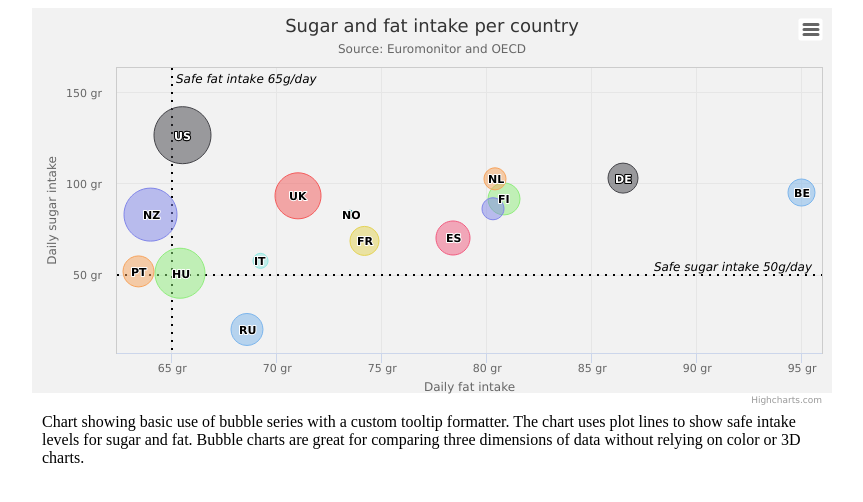
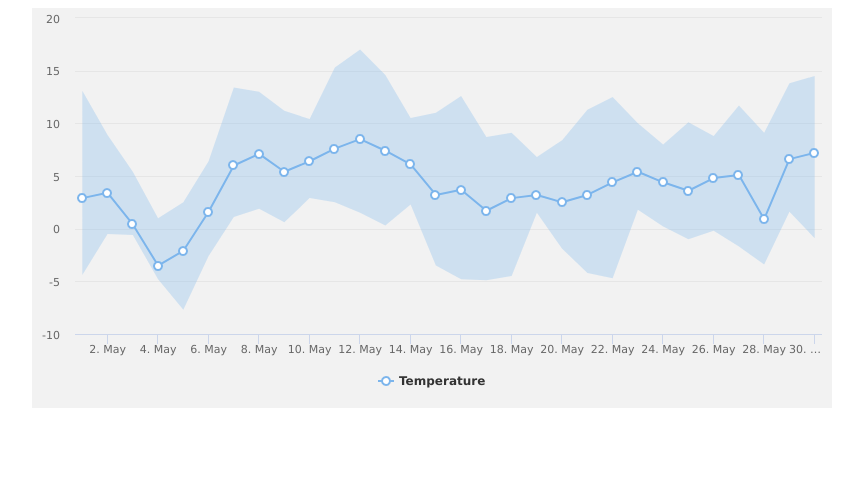
Before and after one commit to Walterchb/prueba_highcharts, a plain HTML site: page index.html in a window 1280 px wide. Shown: the whole page, without its empty margins (208-1071 px from the left). Drawn offline with nearby package versions, Linux system fonts and the light colour scheme.

Commit message:
Update index.html

```diff
--- a/index.html
+++ b/index.html
@@ -2,7 +2,7 @@
 <html lang="es">
 <head>
     <meta charset="UTF-8">
-    <title>Highcharts Bubble Chart</title>
+    <title>Highcharts Temperature Range</title>
     <script src="https://code.highcharts.com/highcharts.js"></script>
     <script src="https://code.highcharts.com/highcharts-more.js"></script>
     <script src="https://code.highcharts.com/modules/exporting.js"></script>
@@ -16,22 +16,10 @@
             margin: 0.2em auto;
         }
 
-        .highcharts-background {
-    fill: #f2f2f2 !important;
-    filter: none;
-    x: 0px;
-    y: 0px;
-    width: 800px;
-    height: 385px;
-    rx: 0px;
-    ry: 0px;
-}
         #container {
             height: 400px;
         }
-        .highcharts-tooltip h3 {
-            margin: 0.3em 0;
-        }
+
         .highcharts-data-table table {
             font-family: Verdana, sans-serif;
             border-collapse: collapse;
@@ -41,29 +29,63 @@
             width: 100%;
             max-width: 500px;
         }
+
         .highcharts-data-table caption {
             padding: 1em 0;
             font-size: 1.2em;
             color: #555;
         }
+
         .highcharts-data-table th {
             font-weight: 600;
             padding: 0.5em;
         }
+
         .highcharts-data-table td,
         .highcharts-data-table th,
         .highcharts-data-table caption {
             padding: 0.5em;
         }
+
         .highcharts-data-table thead tr,
         .highcharts-data-table tr:nth-child(even) {
             background: #f8f8f8;
         }
+
         .highcharts-data-table tr:hover {
             background: #f1f7ff;
         }
+
         .highcharts-description {
             margin: 0.3rem 10px;
+        }
+
+        .highcharts-credits {
+            display: none;
+        }
+
+        .highcharts-background {
+            fill: #f2f2f2 !important;
+        }
+
+        .highcharts-no-tooltip.highcharts-button.highcharts-contextbutton {
+            display: none;
+        }
+
+        .highcharts-no-tooltip.highcharts-button.highcharts-contextbutton.highcharts-button-normal {
+            display: none;
+        }
+
+        .highcharts-no-tooltip.highcharts-button.highcharts-contextbutton.highcharts-button-pressed {
+            display: none;
+        }
+
+        .highcharts-contextmenu {
+            display: none;
+        }
+
+        .highcharts-menu {
+            display: none;
         }
     </style>
 </head>
@@ -71,131 +93,124 @@
 
 <figure class="highcharts-figure">
     <div id="container"></div>
-    <p class="highcharts-description">
-        Chart showing basic use of bubble series with a custom tooltip formatter.
-        The chart uses plot lines to show safe intake levels for sugar and fat.
-        Bubble charts are great for comparing three dimensions of data without
-        relying on color or 3D charts.
-    </p>
 </figure>
 
+<!-- Código de Highcharts al final del body -->
 <script>
+    const ranges = [
+        [-4.4, 13.1],
+        [-0.5, 8.9],
+        [-0.6, 5.4],
+        [-4.8, 1.0],
+        [-7.7, 2.5],
+        [-2.6, 6.4],
+        [1.1, 13.4],
+        [1.9, 13.0],
+        [0.6, 11.2],
+        [2.9, 10.4],
+        [2.5, 15.3],
+        [1.5, 17.0],
+        [0.3, 14.6],
+        [2.3, 10.5],
+        [-3.5, 11.0],
+        [-4.8, 12.6],
+        [-4.9, 8.7],
+        [-4.5, 9.1],
+        [1.5, 6.8],
+        [-1.9, 8.4],
+        [-4.2, 11.3],
+        [-4.7, 12.5],
+        [1.8, 10.0],
+        [0.2, 8.0],
+        [-1.0, 10.1],
+        [-0.2, 8.8],
+        [-1.7, 11.7],
+        [-3.4, 9.1],
+        [1.6, 13.8],
+        [-0.9, 14.5]
+    ];
+
+    const averages = [
+        [2.9],
+        [3.4],
+        [0.4],
+        [-3.5],
+        [-2.1],
+        [1.6],
+        [6.0],
+        [7.1],
+        [5.4],
+        [6.4],
+        [7.6],
+        [8.5],
+        [7.4],
+        [6.1],
+        [3.2],
+        [3.7],
+        [1.7],
+        [2.9],
+        [3.2],
+        [2.5],
+        [3.2],
+        [4.4],
+        [5.4],
+        [4.4],
+        [3.6],
+        [4.8],
+        [5.1],
+        [0.9],
+        [6.6],
+        [7.2]
+    ];
+
     Highcharts.chart('container', {
-        chart: {
-            type: 'bubble',
-            plotBorderWidth: 1,
-            zooming: {
-                type: 'xy'
-            }
-        },
-        legend: {
-            enabled: false
-        },
         title: {
-            text: 'Sugar and fat intake per country'
-        },
-        subtitle: {
-            text: 'Source: <a href="http://www.euromonitor.com/">Euromonitor</a> and <a href="https://data.oecd.org/">OECD</a>'
-        },
-        accessibility: {
-            point: {
-                valueDescriptionFormat: '{index}. {point.name}, fat: {point.x}g, ' +
-                    'sugar: {point.y}g, obesity: {point.z}%.'
-            }
+            text: '',
+            align: 'left'
         },
         xAxis: {
-            gridLineWidth: 1,
-            title: {
-                text: 'Daily fat intake'
-            },
-            labels: {
-                format: '{value} gr'
-            },
-            plotLines: [{
-                color: 'black',
-                dashStyle: 'dot',
-                width: 2,
-                value: 65,
-                label: {
-                    rotation: 0,
-                    y: 15,
-                    style: {
-                        fontStyle: 'italic'
-                    },
-                    text: 'Safe fat intake 65g/day'
-                },
-                zIndex: 3
-            }],
+            type: 'datetime',
             accessibility: {
-                rangeDescription: 'Range: 60 to 100 grams.'
+                rangeDescription: 'Range: April 1st 2022 to April 30th 2024.'
             }
         },
         yAxis: {
-            startOnTick: false,
-            endOnTick: false,
             title: {
-                text: 'Daily sugar intake'
-            },
-            labels: {
-                format: '{value} gr'
-            },
-            maxPadding: 0.2,
-            plotLines: [{
-                color: 'black',
-                dashStyle: 'dot',
-                width: 2,
-                value: 50,
-                label: {
-                    align: 'right',
-                    style: {
-                        fontStyle: 'italic'
-                    },
-                    text: 'Safe sugar intake 50g/day',
-                    x: -10
-                },
-                zIndex: 3
-            }],
-            accessibility: {
-                rangeDescription: 'Range: 0 to 160 grams.'
+                text: null
             }
         },
         tooltip: {
-            useHTML: true,
-            headerFormat: '<table>',
-            pointFormat: '<tr><th colspan="2"><h3>{point.country}</h3></th></tr>' +
-                '<tr><th>Fat intake:</th><td>{point.x}g</td></tr>' +
-                '<tr><th>Sugar intake:</th><td>{point.y}g</td></tr>' +
-                '<tr><th>Obesity (adults):</th><td>{point.z}%</td></tr>',
-            footerFormat: '</table>',
-            followPointer: true
+            crosshairs: true,
+            shared: true,
+            valueSuffix: '°C'
         },
         plotOptions: {
             series: {
-                dataLabels: {
-                    enabled: true,
-                    format: '{point.name}'
-                }
+                pointStart: Date.UTC(2024, 4, 1),
+                pointIntervalUnit: 'day'
             }
         },
         series: [{
-            data: [
-                { x: 95, y: 95, z: 13.8, name: 'BE', country: 'Belgium' },
-                { x: 86.5, y: 102.9, z: 14.7, name: 'DE', country: 'Germany' },
-                { x: 80.8, y: 91.5, z: 15.8, name: 'FI', country: 'Finland' },
-                { x: 80.4, y: 102.5, z: 12, name: 'NL', country: 'Netherlands' },
-                { x: 80.3, y: 86.1, z: 11.8, name: 'SE', country: 'Sweden' },
-                { x: 78.4, y: 70.1, z: 16.6, name: 'ES', country: 'Spain' },
-                { x: 74.2, y: 68.5, z: 14.5, name: 'FR', country: 'France' },
-                { x: 73.5, y: 83.1, z: 10, name: 'NO', country: 'Norway' },
-                { x: 71, y: 93.2, z: 24.7, name: 'UK', country: 'United Kingdom' },
-                { x: 69.2, y: 57.6, z: 10.4, name: 'IT', country: 'Italy' },
-                { x: 68.6, y: 20, z: 16, name: 'RU', country: 'Russia' },
-                { x: 65.5, y: 126.4, z: 35.3, name: 'US', country: 'United States' },
-                { x: 65.4, y: 50.8, z: 28.5, name: 'HU', country: 'Hungary' },
-                { x: 63.4, y: 51.8, z: 15.4, name: 'PT', country: 'Portugal' },
-                { x: 64, y: 82.9, z: 31.3, name: 'NZ', country: 'New Zealand' }
-            ],
-            colorByPoint: true
+            name: 'Temperature',
+            data: averages,
+            zIndex: 1,
+            marker: {
+                fillColor: 'white',
+                lineWidth: 2,
+                lineColor: Highcharts.getOptions().colors[0]
+            }
+        }, {
+            name: 'Range',
+            data: ranges,
+            type: 'arearange',
+            lineWidth: 0,
+            linkedTo: ':previous',
+            color: Highcharts.getOptions().colors[0],
+            fillOpacity: 0.3,
+            zIndex: 0,
+            marker: {
+                enabled: false
+            }
         }]
     });
 </script>
```
